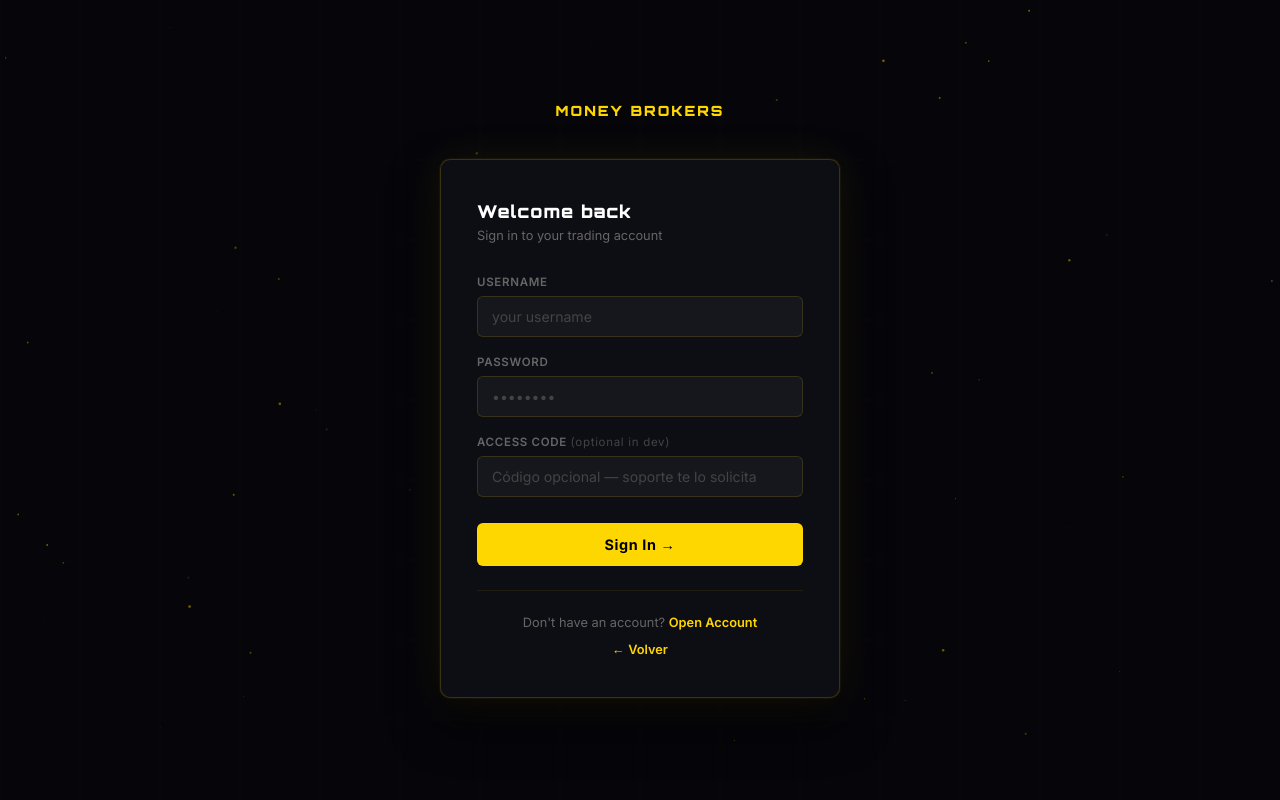
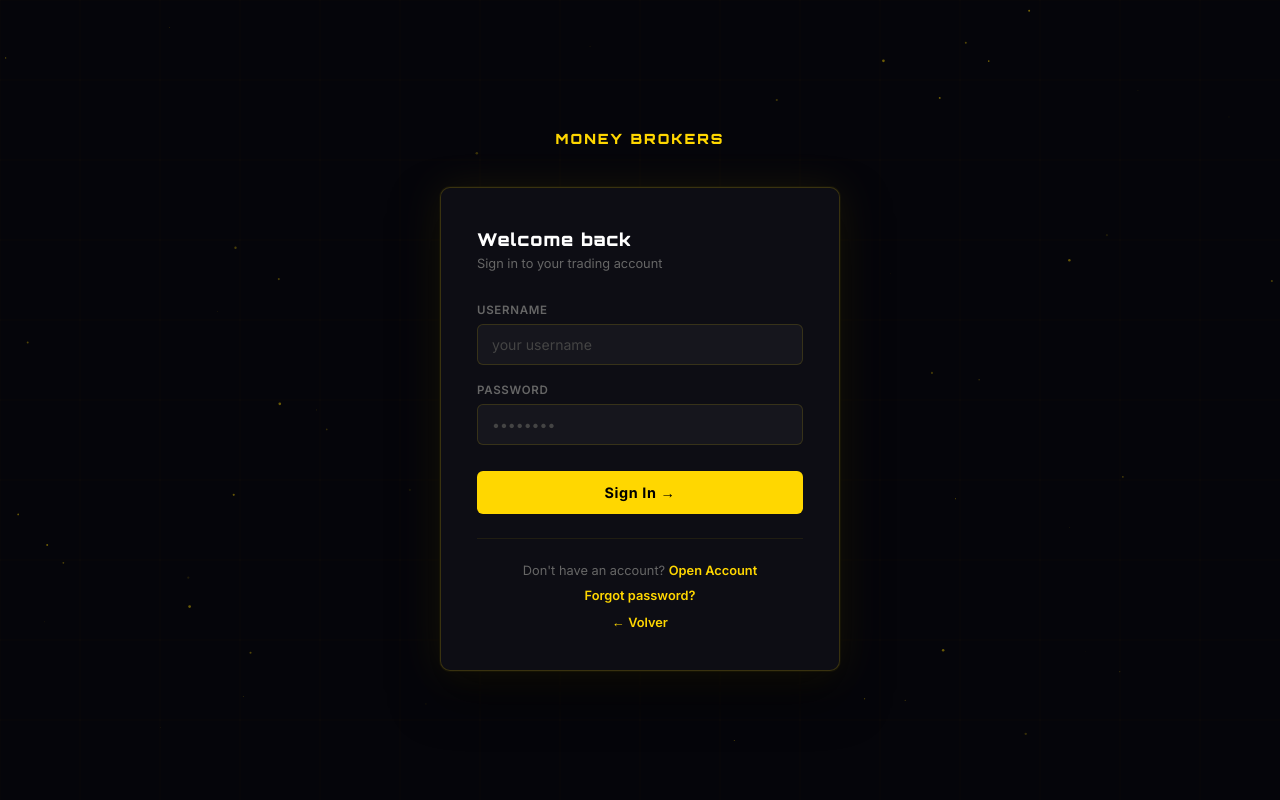
Before and after one commit to Naffer27/trx_simulator, a Django app: page /login/ in a window 1280 px wide. Run offline with Django 5.2, Linux system fonts and the light colour scheme; data that the repository does not hold is empty; parts of the project's set-up code (start-up, migrations or seed data) failed here and were passed over.

Commit message:
fix: remove access code from normal login

```diff
--- a/simulator/forms.py
+++ b/simulator/forms.py
@@ -9,16 +9,6 @@ from .models import TradingAccount, Deposit, MARGIN_ENGINE_TYPES
 class LoginForm(forms.Form):
     username = forms.CharField(label="Usuario", max_length=150)
     password = forms.CharField(label="Contraseña", widget=forms.PasswordInput)
-    # por defecto opcional; se vuelve requerido si hay BROKER_ACCESS_CODE y no estás en DEBUG
-    access_code = forms.CharField(label="Código de acceso", max_length=50, required=False)
-
-    def __init__(self, *args, **kwargs):
-        super().__init__(*args, **kwargs)
-        require_code = bool(getattr(settings, "BROKER_ACCESS_CODE", "").strip()) and not settings.DEBUG
-        self.fields["access_code"].required = require_code
-        self.fields["access_code"].help_text = (
-            "Requerido por el administrador." if require_code else "Opcional (modo desarrollo)."
-        )
 
 
 class TradingAccountForm(forms.ModelForm):
--- a/simulator/templates/simulator/login.html
+++ b/simulator/templates/simulator/login.html
@@ -194,15 +194,6 @@
                placeholder="••••••••" autocomplete="current-password" required>
       </div>
 
-      <div class="field">
-        <label for="id_access_code">Access Code <span style="color:#444;font-weight:400;text-transform:none;">(optional in dev)</span></label>
-        {% if code %}
-          <input type="text" id="id_access_code" name="access_code" value="{{ code }}" readonly>
-        {% else %}
-          <input type="text" id="id_access_code" name="access_code" placeholder="Código opcional — soporte te lo solicita">
-        {% endif %}
-      </div>
-
       <button type="submit" class="btn-auth">Sign In &rarr;</button>
     </form>
 
@@ -210,6 +201,9 @@
 
     <p class="auth-footer">
       Don't have an account? <a href="{% url 'simulator:register' %}">Open Account</a>
+    </p>
+    <p class="auth-footer" style="margin-top:10px;">
+      <a href="#">Forgot password?</a>
     </p>
     <p class="auth-footer" style="margin-top:12px;">
       <a href="{% url 'simulator:landing' %}">&larr; Volver</a>
--- a/simulator/views.py
+++ b/simulator/views.py
@@ -176,95 +176,46 @@ def register_view(request):
 # -----------------------
 @rate_limit("login", limit=8, window=300)
 def login_view(request):
-    """
-    En DEV (DEBUG=True) o si BROKER_ACCESS_CODE está vacío → el código es opcional.
-    En PROD, si BROKER_ACCESS_CODE tiene valor → se acepta ese código global
-    o el código de Purchase del usuario.
-    """
     error = None
-    code_prefill = request.GET.get('code', None)
 
     if request.method == 'POST':
-        username    = request.POST.get('username', '')
-        password    = request.POST.get('password', '')
-        access_code = (request.POST.get('access_code') or '').strip()
-
-        # Allow login with email — resolve to username transparently
+        username = request.POST.get('username', '')
+        password = request.POST.get('password', '')
+
+        # Allow login with email address — resolve to username transparently
         if "@" in username:
             from django.contrib.auth import get_user_model as _gum
             _email_user = _gum().objects.filter(email=username).first()
             if _email_user:
                 username = _email_user.username
 
-        ip = get_client_ip(request)
+        ip   = get_client_ip(request)
         user = authenticate(request, username=username, password=password)
+
         if user is None:
             error = "Usuario o contraseña inválidos"
-            security_log(
-                "auth.login_failed",
-                ip=ip,
-                username=username,
-                reason="bad_credentials",
-            )
-            log_audit(request, EV_AUTH_LOGIN_FAILED, f"Login failed (bad credentials) for {username}",
+            security_log("auth.login_failed", ip=ip, username=username, reason="bad_credentials")
+            log_audit(request, EV_AUTH_LOGIN_FAILED,
+                      f"Login failed (bad credentials) for {username}",
                       detail={"username": username, "ip": ip, "reason": "bad_credentials"})
         else:
-            expected_global = (getattr(settings, "BROKER_ACCESS_CODE", "") or "").strip()
-
-            ok_code = False
-            purchase = None
-
-            # 1) Si hay código global configurado, lo aceptamos
-            if expected_global:
-                ok_code = (access_code == expected_global)
-
-            # 2) Si no pasó por el global, probamos contra Purchase del usuario
-            if not ok_code and access_code:
-                purchase = Purchase.objects.filter(user=user, code=access_code).first()
-                ok_code = purchase is not None
-
-            # 3) En DEV o si no hay BROKER_ACCESS_CODE definido y no envían código → permitir
-            if not ok_code and (settings.DEBUG or not expected_global) and not access_code:
-                ok_code = True  # acceso libre en desarrollo
-
-            if not ok_code:
-                error = "Código inválido"
-                security_log(
-                    "auth.login_failed",
-                    ip=ip,
-                    username=username,
-                    reason="bad_access_code",
-                )
-                log_audit(request, EV_AUTH_LOGIN_FAILED, f"Login failed (bad access code) for {username}",
-                          detail={"username": username, "ip": ip, "reason": "bad_access_code"})
-            else:
-                auth_login(request, user)
-                security_log(
-                    "auth.login_success",
-                    level="info",
-                    ip=ip,
-                    username=username,
-                    user_id=user.pk,
-                )
-                log_audit(request, EV_AUTH_LOGIN_SUCCESS, f"Login success for {username}",
-                          detail={"username": username, "ip": ip})
-                # Set session to the user's most recent active account if one exists,
-                # but never create one here — account management lives in /accounts/.
-                active = (
-                    TradingAccount.objects
-                    .filter(user=user, status="Activo")
-                    .order_by("-id")
-                    .first()
-                )
-                if active:
-                    request.session["account_id"] = active.id
-                return redirect("simulator:home")
-
-    return render(request, 'simulator/login.html', {
-        'error': error,
-        'code': code_prefill,
-        'form': LoginForm(),
-    })
+            auth_login(request, user)
+            security_log("auth.login_success", level="info", ip=ip,
+                         username=username, user_id=user.pk)
+            log_audit(request, EV_AUTH_LOGIN_SUCCESS,
+                      f"Login success for {username}",
+                      detail={"username": username, "ip": ip})
+            active = (
+                TradingAccount.objects
+                .filter(user=user, status="Activo")
+                .order_by("-id")
+                .first()
+            )
+            if active:
+                request.session["account_id"] = active.id
+            return redirect("simulator:home")
+
+    return render(request, 'simulator/login.html', {'error': error, 'form': LoginForm()})
 
 
 # -----------------------
```
